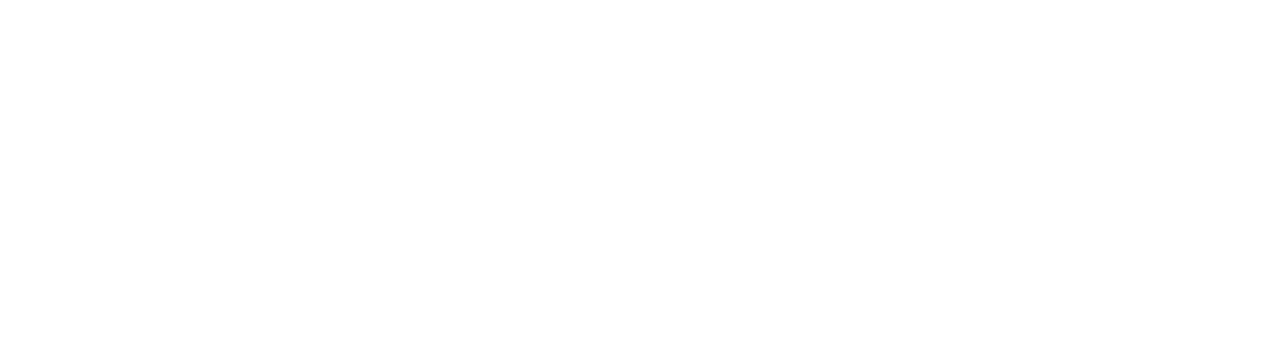
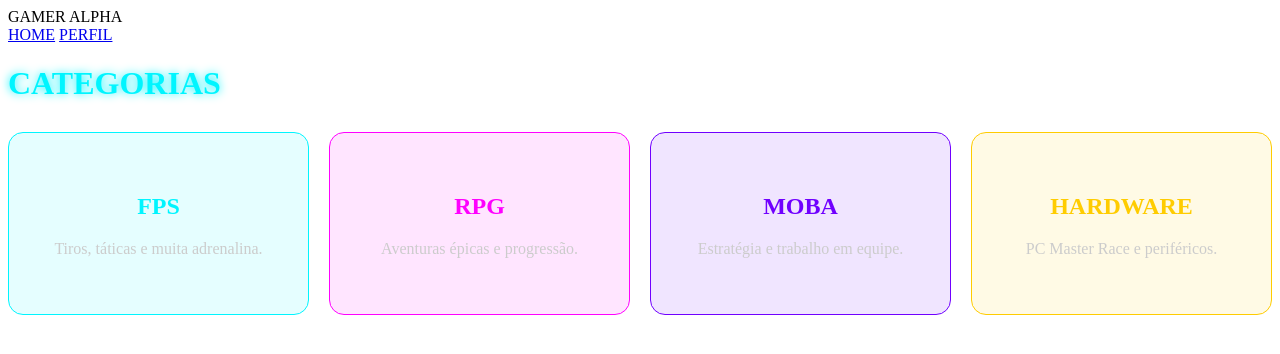
Before and after one commit to ThiagoKer/engenharia_software_trabalho_01, a plain HTML site: page front-end/categorias.html in a window 1280 px wide. Drawn offline with Linux system fonts and the light colour scheme.

Commit message:
implementa interface de categorias

```diff
--- a/front-end/categorias.html
+++ b/front-end/categorias.html
@@ -1,11 +1,45 @@
 <!DOCTYPE html>
-<html lang="en">
+<html lang="pt-br">
 <head>
     <meta charset="UTF-8">
     <meta name="viewport" content="width=device-width, initial-scale=1.0">
-    <title>Document</title>
+    <title>Game Alpha - Categorias</title>
 </head>
-<body>
+<body class="home-body">
+    <nav class="navbar">
+        <div class="logo">GAMER ALPHA</div>
+        <div class="nav-links">
+            <a href="index.html">HOME</a>
+            <a href="perfil.html">PERFIL</a>
+        </div>
+    </nav>
 
+    <main class="container-home">
+        <h1 style="color: #00f5ff; text-shadow: 0 0 10px #00f5ff; margin-bottom: 30px;">CATEGORIAS</h1>
+
+        <div class="grid-categorias" style="display: grid; grid-template-columns: repeat(auto-fit, minmax(250px, 1fr)); gap: 20px;">
+
+            <a href="#" class="categoria-card" style="text-decoration: none; border: 1px solid #00f5ff; padding: 40px; border-radius: 15px; text-align: center; background: rgba(0, 245, 255, 0.1); transition: 0.3s;">
+                <h2 style="color: #00f5ff;">FPS</h2>
+                <p style="color: #ccc;">Tiros, táticas e muita adrenalina.</p>
+            </a>
+
+            <a href="#" class="categoria-card" style="text-decoration: none; border: 1px solid #ff00ff; padding: 40px; border-radius: 15px; text-align: center; background: rgba(255, 0, 255, 0.1); transition: 0.3s;">
+                <h2 style="color: #ff00ff;">RPG</h2>
+                <p style="color: #ccc;">Aventuras épicas e progressão.</p>
+            </a>
+
+            <a href="#" class="categoria-card" style="text-decoration: none; border: 1px solid #7000ff; padding: 40px; border-radius: 15px; text-align: center; background: rgba(112, 0, 255, 0.1); transition: 0.3s;">
+                <h2 style="color: #7000ff;">MOBA</h2>
+                <p style="color: #ccc;">Estratégia e trabalho em equipe.</p>
+            </a>
+
+            <a href="#" class="categoria-card" style="text-decoration: none; border: 1px solid #ffcc00; padding: 40px; border-radius: 15px; text-align: center; background: rgba(255, 204, 0, 0.1); transition: 0.3s;">
+                <h2 style="color: #ffcc00;">HARDWARE</h2>
+                <p style="color: #ccc;">PC Master Race e periféricos.</p>
+            </a>
+
+        </div>
+    </main>
 </body>
 </html>
```
